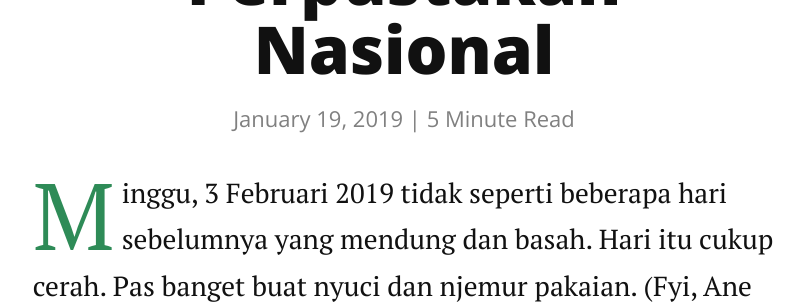
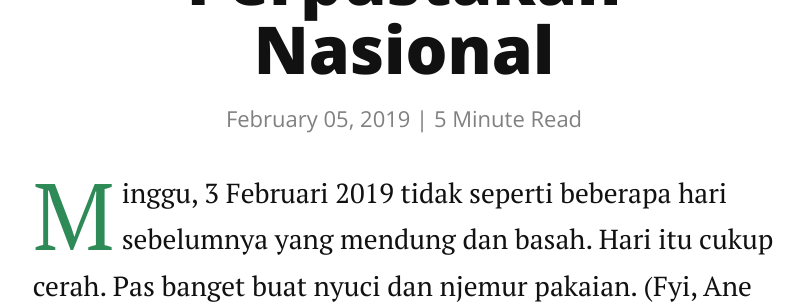
Before and after one commit to rifkifau/rifkifau.github.io, a Jekyll site: the page built from _posts/2019-02-05-kelaparan-di-perpustakaan-nasional.markdown, in a window 1280 px wide and 900 px high, scrolled down 399 px. Shown: the part 157-461 px from the top of the window, without its empty margins (236-1040 px from the left). Built offline with Jekyll 4.4.1, drawn with Linux system fonts in a browser that asks for light colours; nearby versions of some CDN libraries; comment, search, counter and statistics services are not loaded.

Commit message:
Update 2019-02-05-kelaparan-di-perpustakaan-nasional.markdown

```diff
--- a/_posts/2019-02-05-kelaparan-di-perpustakaan-nasional.markdown
+++ b/_posts/2019-02-05-kelaparan-di-perpustakaan-nasional.markdown
@@ -1,7 +1,7 @@
 ---
 layout: post
 title:  "#BagiPengalaman-3: Kelaparan di Perpustakan Nasional"
-date:   2019-01-19
+date:   2019-02-05
 tags:   [ Berbagi, Pengalaman, Perpustakaan, Nasional, Kantin ]
 ---
 <p class="intro"><span class="dropcap">M</span>inggu, 3 Februari 2019 tidak seperti beberapa hari sebelumnya yang mendung dan basah. Hari itu cukup cerah. Pas banget buat nyuci dan njemur pakaian. (Fyi, Ane belum pernah ngelaundry lho selama ngekost di jakarta. Sebuah Kebanggaan).
```
